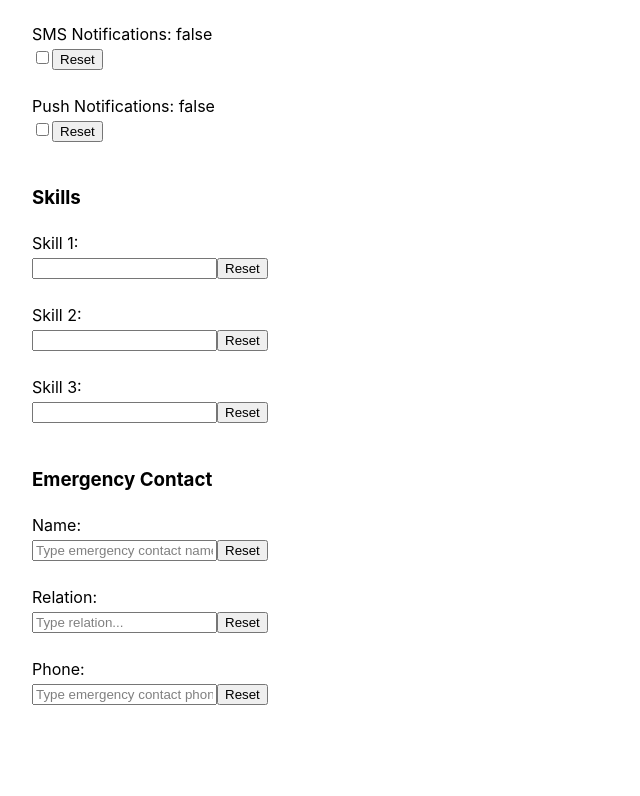
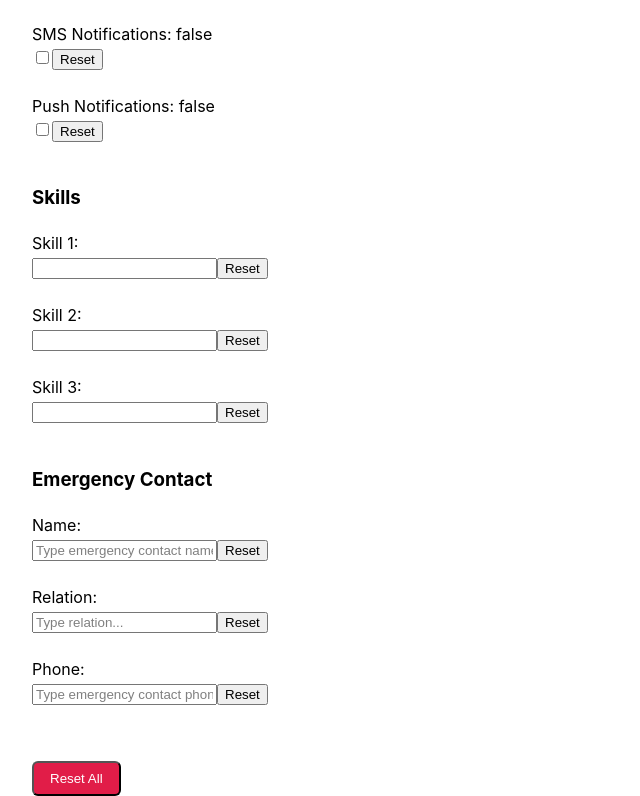
Before and after one commit to JavierBautistaOrtigosa/profile-editor-pro, a React (Vite) app: page / in a window 1280 px wide. Shown: the part 1227-2023 px from the top of the page, without its empty margins (0-640 px from the left). Before the commit the page ends 1956 px from the top, so only its background shows below. Built offline with nearby package versions, Linux system fonts and the light colour scheme.

Commit message:
Phase 2 Step 4: Add resetAll button and fix small bugs on AddressSection and EmergencyContactSection

```diff
--- a/src/ProfileEditorPro.jsx
+++ b/src/ProfileEditorPro.jsx
@@ -84,6 +84,11 @@ const ProfileEditorPro = () => {
     })
   }
 
+  // resetAll
+  const resetAll = () => {
+    setUser(structuredClone(initialUser))
+  }
+
   return (
     <div className='tw-reset'>
       <h2>Profile Editor Pro</h2>
@@ -129,6 +134,21 @@ const ProfileEditorPro = () => {
         updateField={updateField}
         resetField={resetField}
       />
+
+      {/* Reset All Button */}
+      <div style={{ marginTop: '2rem' }}>
+        <button
+          onClick={resetAll}
+          style={{
+            padding: '0.5rem 1rem',
+            backgroundColor: '#e11d48',
+            color: 'white',
+            borderRadius: '6px'
+          }}
+        >
+          Reset All
+        </button>
+      </div>
     </div>
   )
 }
--- a/src/components/AddressSection.jsx
+++ b/src/components/AddressSection.jsx
@@ -35,7 +35,7 @@ const AddressSection = ({ user, updateField, resetField }) => {
         value={user.address.code}
         placeholder='Type your postal code...'
         onChange={(v) => updateField('address.code', v)}
-        onReset={() => resetField('address.zip')}
+        onReset={() => resetField('address.code')}
       />
     </div>
   )
--- a/src/components/EmergencyContactSection.jsx
+++ b/src/components/EmergencyContactSection.jsx
@@ -11,7 +11,7 @@ const EmergencyContactSection = ({ user, updateField, resetField }) => {
         value={user.emergencyContact.name}
         placeholder='Type emergency contact name...'
         onChange={(v) => updateField('emergencyContact.name', v)}
-        onReset={() => resetField('emergecyContact.name')}
+        onReset={() => resetField('emergencyContact.name')}
       />
 
       <TextField
@@ -19,7 +19,7 @@ const EmergencyContactSection = ({ user, updateField, resetField }) => {
         value={user.emergencyContact.relation}
         placeholder='Type relation...'
         onChange={(v) => updateField('emergencyContact.relation', v)}
-        onReset={() => resetField('emergecyContact.relationship')}
+        onReset={() => resetField('emergencyContact.relation')}
       />
 
       <TextField
@@ -27,7 +27,7 @@ const EmergencyContactSection = ({ user, updateField, resetField }) => {
         value={user.emergencyContact.phone}
         placeholder='Type emergency contact phone...'
         onChange={(v) => updateField('emergencyContact.phone', v)}
-        onReset={() => resetField('emergecyContact.phone')}
+        onReset={() => resetField('emergencyContact.phone')}
       />
     </div>
   )
```
